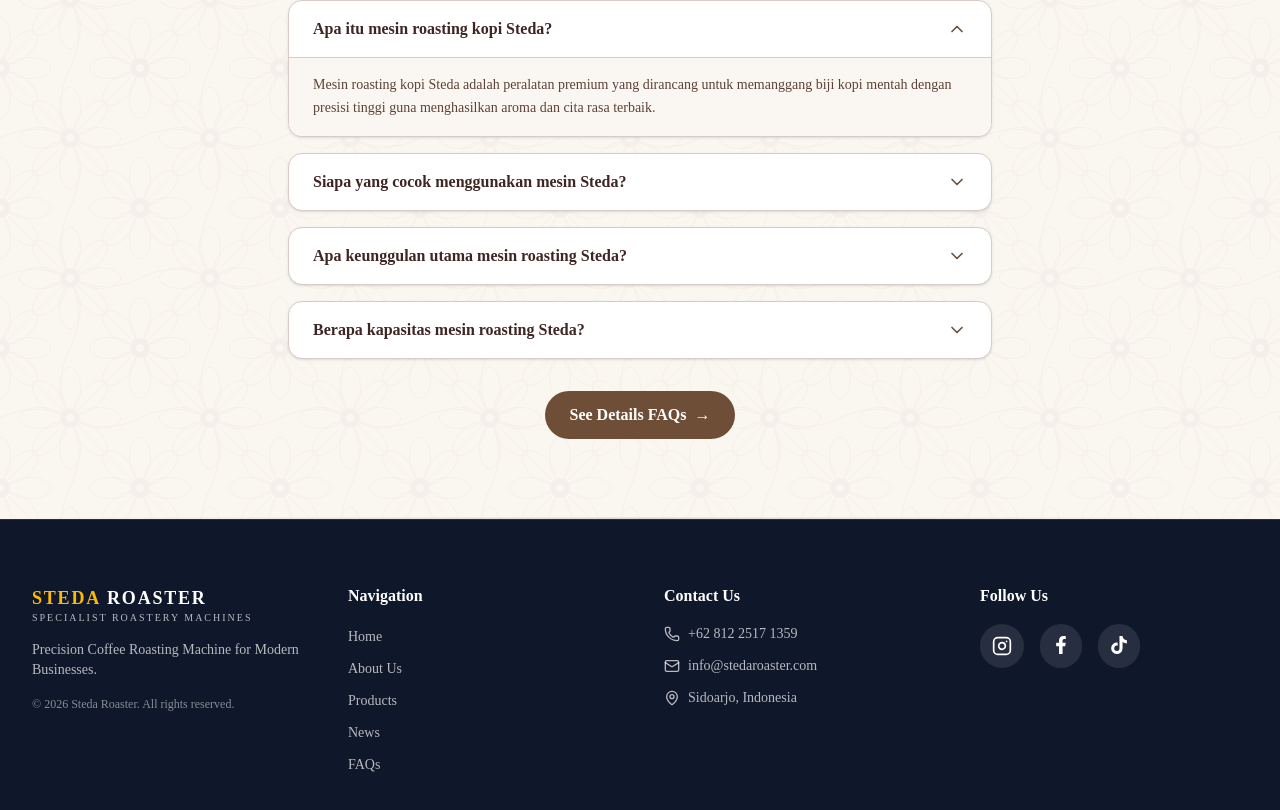
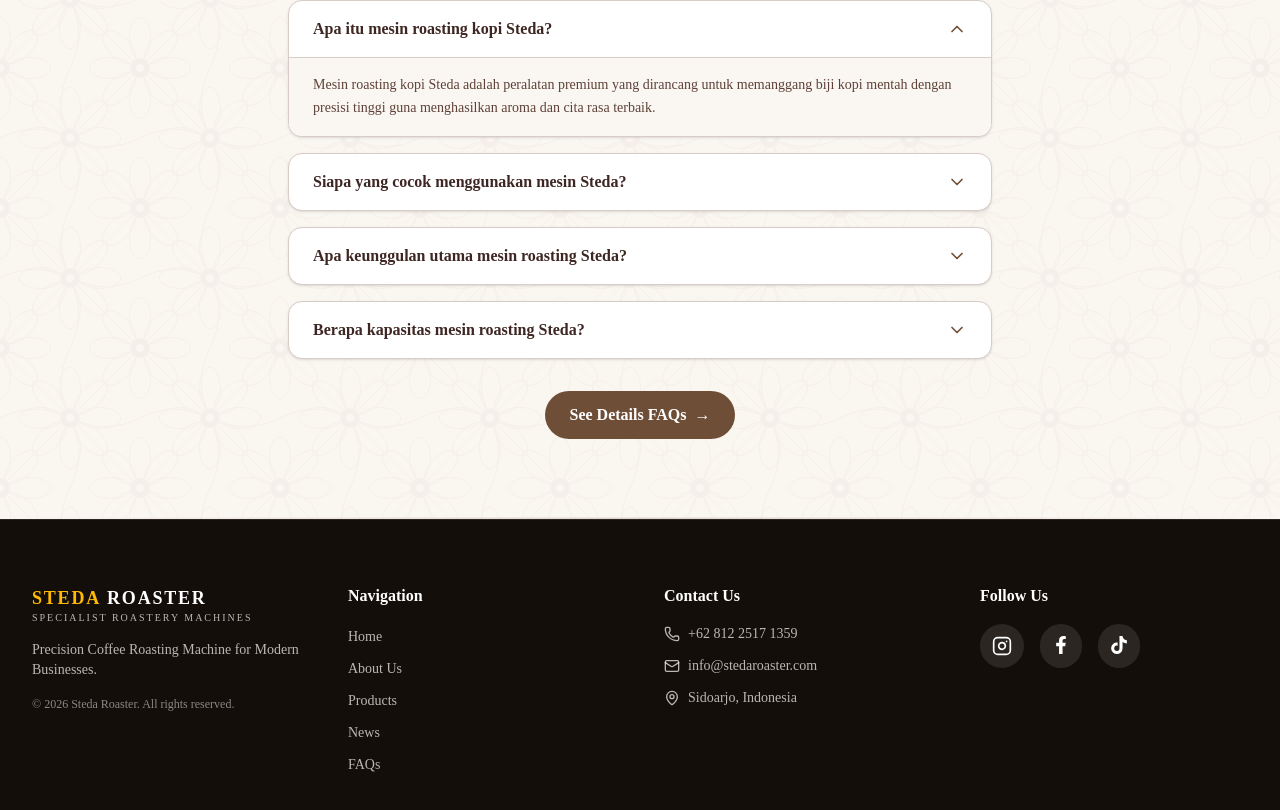
Before and after one commit to Goeter/steda_roaster, a Next.js app: page / in a window 1280 px wide. Shown: the part 4692-5502 px from the top of the page. Built offline with nearby package versions, Linux system fonts and the light colour scheme; no server answers.

Commit message:
update footer

```diff
--- a/components/sections/footer.tsx
+++ b/components/sections/footer.tsx
@@ -24,7 +24,7 @@
   const whatsappHref = getWhatsappHref(siteSettings);
 
   return (
-    <footer id="contact" className="border-t border-white/10 bg-[#0f172a]">
+    <footer id="contact" className="border-t border-white/10 bg-[#140E0A]">
       <div className="mx-auto max-w-7xl px-4 py-16 sm:px-6 lg:px-8">
         <div className="grid grid-cols-1 gap-12 md:grid-cols-4">
           <div className="space-y-4">
```
